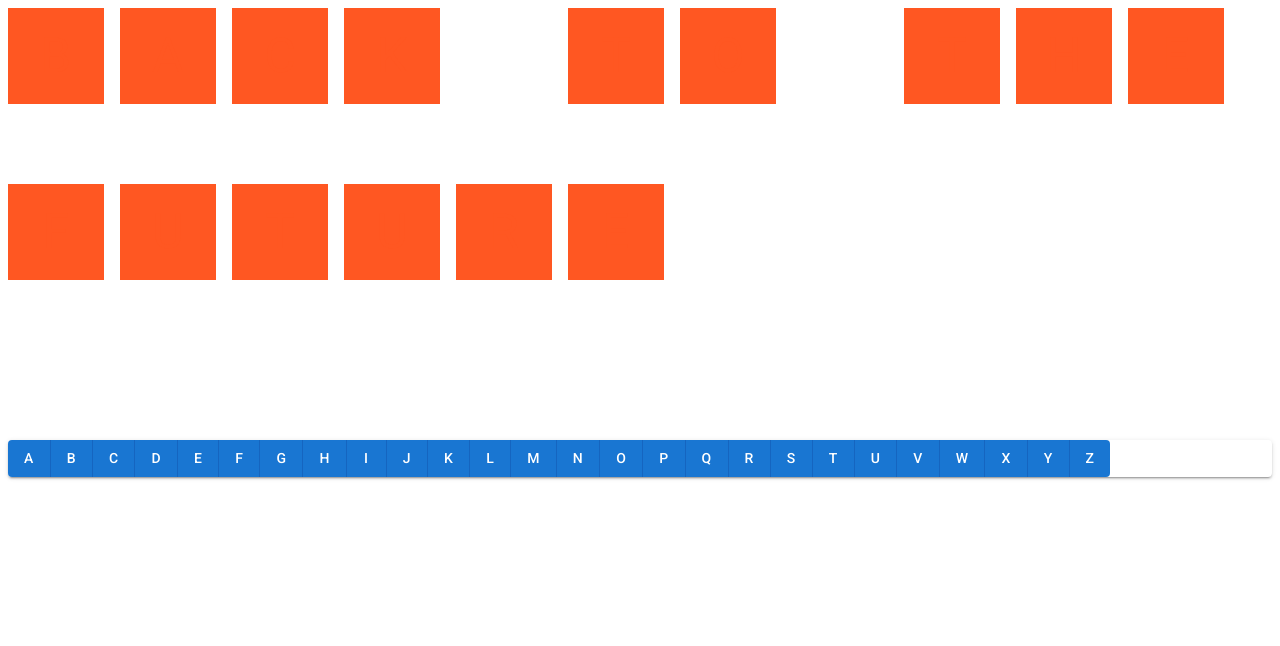
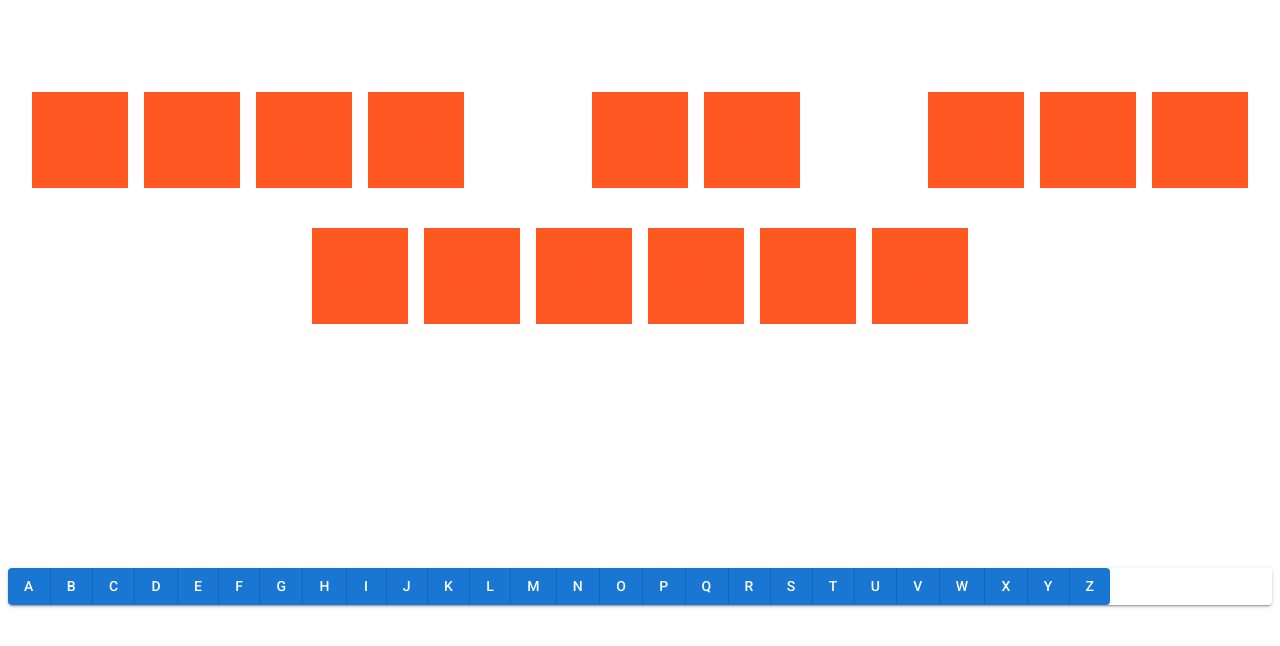
Before and after one commit to lilboox/wordgame, a React (Create React App) app in the folder src/: page / in a window 1280 px wide. Shown: the top 646 px of the page. Built offline with nearby package versions, Linux system fonts and the light colour scheme.

Commit message:
do center align

```diff
--- a/src/quotedisplay.tsx
+++ b/src/quotedisplay.tsx
@@ -25,9 +25,14 @@
     console.log(split_array);
 
     return (
-      <Stack direction="column" spacing={10}>
+      <Stack
+        direction="column"
+        spacing={5}
+        justifyContent="center"
+        sx={{ height: 400 }}
+      >
         {split_array.map((myrow) => (
-          <Stack direction="row" spacing={2}>
+          <Stack direction="row" spacing={2} justifyContent="center">
             {Array.from(myrow).map((x) => (
               <Avatar
                 sx={{
```
